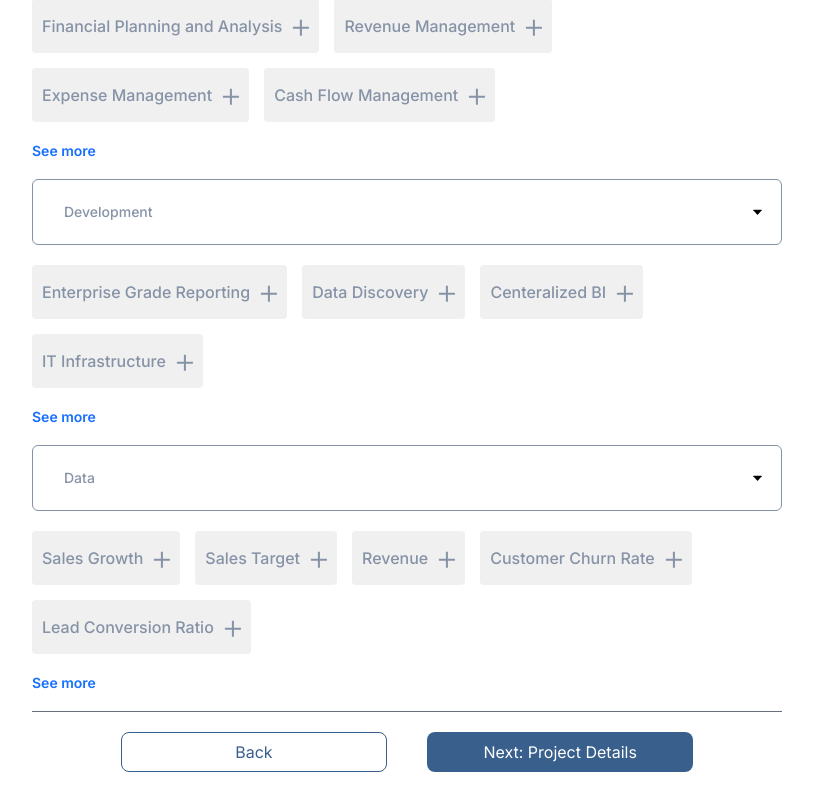
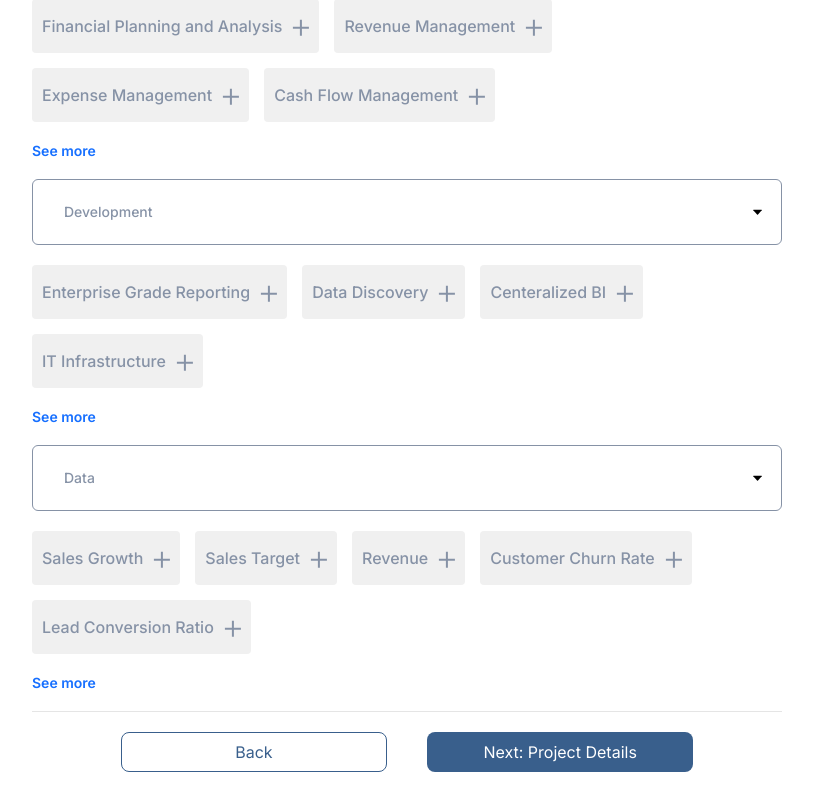
Before and after one commit to n-exp/toptalent-platform, a React (Create React App) app: page /kpis in a window 1280 px wide. Shown: the part 2153-2963 px from the top of the page, without its empty margins (233-1046 px from the left). Built offline with nearby package versions, Linux system fonts and the light colour scheme.

Commit message:
added: divider component

```diff
--- /dev/null
+++ b/src/components/common/Divider/Divider.js
@@ -0,0 +1,5 @@
+import './Divider.scss';
+
+const Divider = () => <hr />;
+
+export default Divider;
--- /dev/null
+++ b/src/components/common/Divider/Divider.scss
@@ -0,0 +1,3 @@
+hr {
+  border-top: 1px solid #696f79;
+}
--- a/src/pages/KPIs/KPIsPage.js
+++ b/src/pages/KPIs/KPIsPage.js
@@ -1,4 +1,5 @@
 import Button from "../../components/common/Button/Button";
+import Divider from "../../components/common/Divider/Divider";
 import KPIsForm from "./components/KPIsForm/KPIsForm";
 
 import "./KPIsPage.scss";
@@ -12,7 +13,7 @@ const KPIsPage = () => {
 
       <KPIsForm />
 
-      <hr />
+      <Divider/>
 
       <div className="uk-child-width-1-1 uk-child-width-1-2@s" uk-grid="">
         <div className="uk-flex uk-flex-center uk-flex-right@s">
--- a/src/pages/KPIs/KPIsPage.scss
+++ b/src/pages/KPIs/KPIsPage.scss
@@ -14,8 +14,4 @@
     font-size: 0.875rem;
     line-height: 1.0625rem;
   }
-
-  hr {
-    border-top: 1px solid #696f79;
-  }
 }
```
